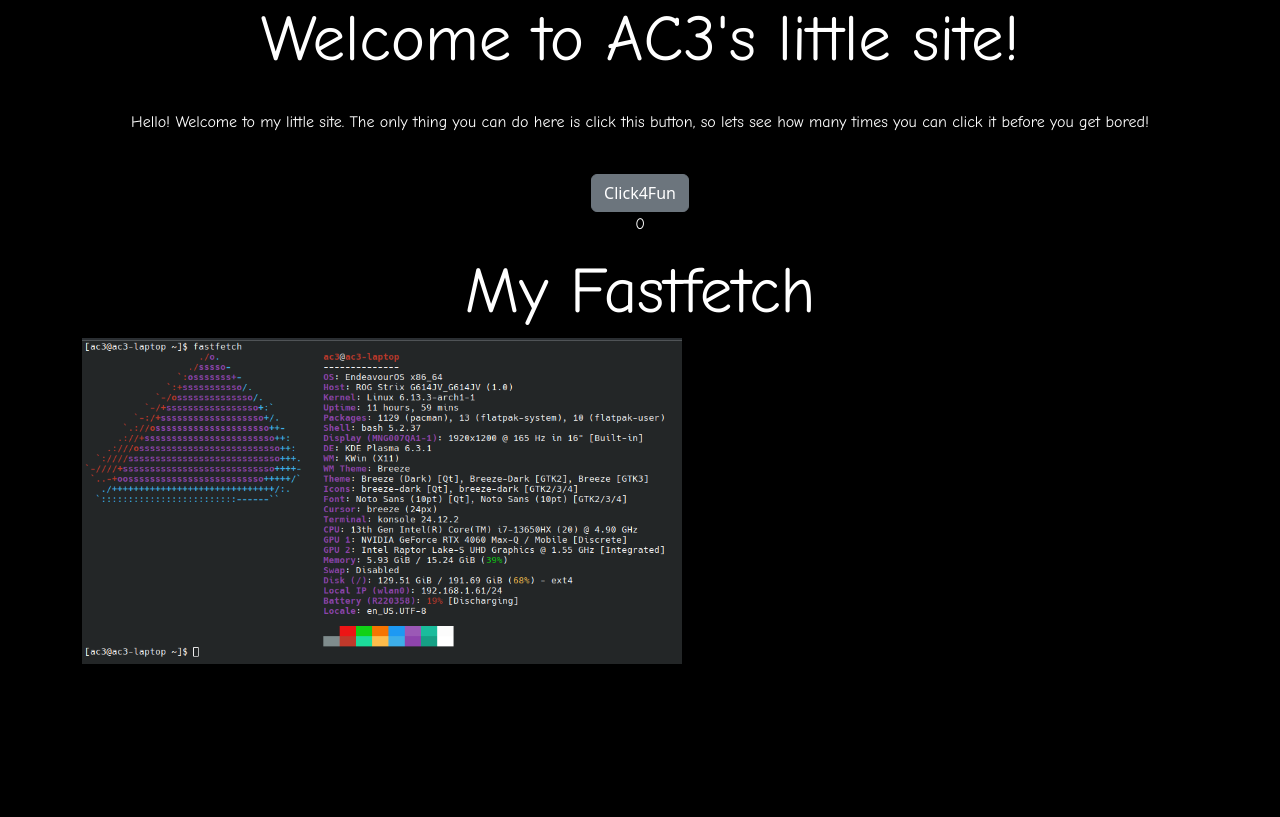
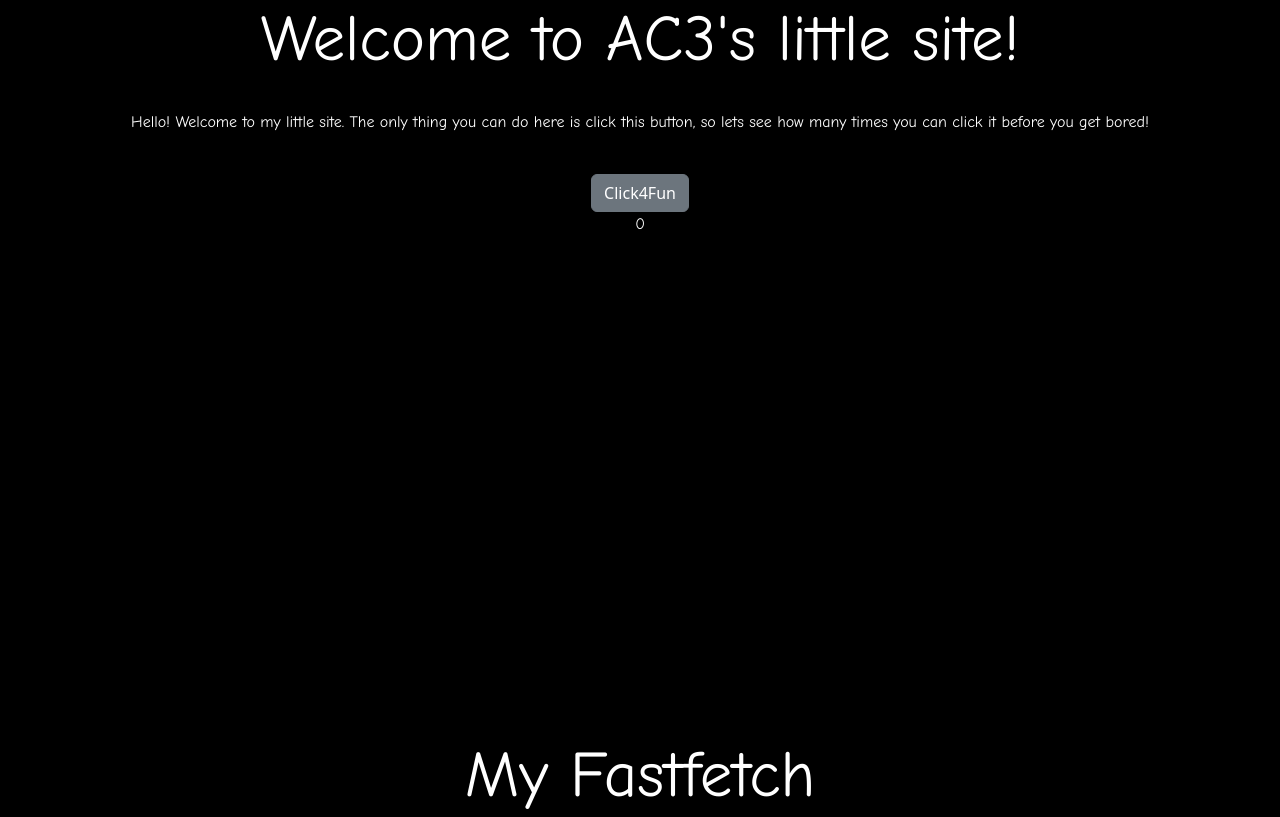
Before and after one commit to AC3GT/FunnyButton, a plain HTML site: page index.html in a window 1280 px wide. Shown: the top 817 px of the page. Drawn offline with nearby package versions, Linux system fonts and the light colour scheme.

Commit message:
Update style.css

```diff
--- a/style.css
+++ b/style.css
@@ -33,3 +33,15 @@ p {
 div {
     text-align:center;
 }
+
+nav {
+    text-align:center;
+    margin-top:50px;
+}
+
+header {
+    text-align:center;
+    size:20px;
+    font-family:"Comic Sans MS";
+    margin-top:500px;
+}
```
